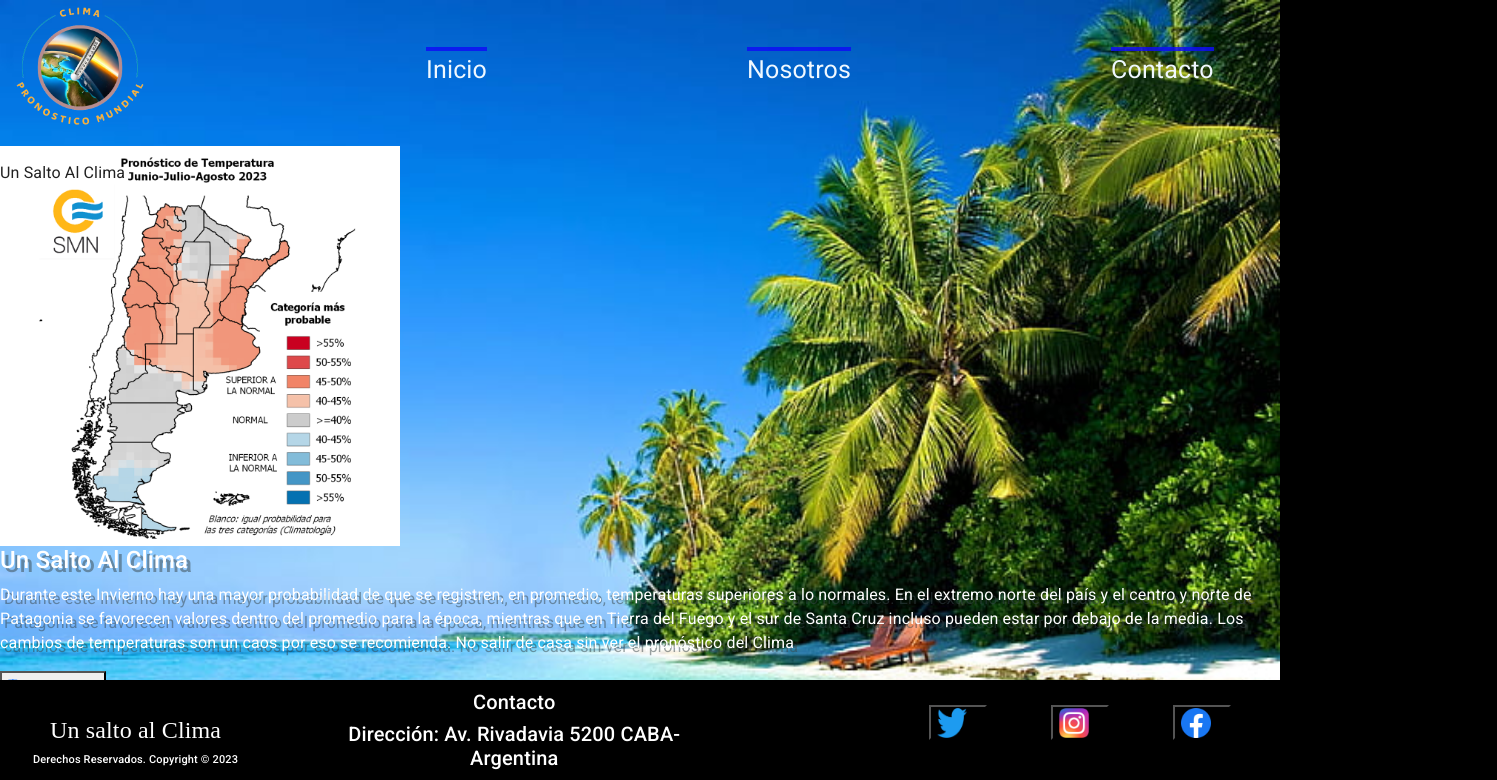
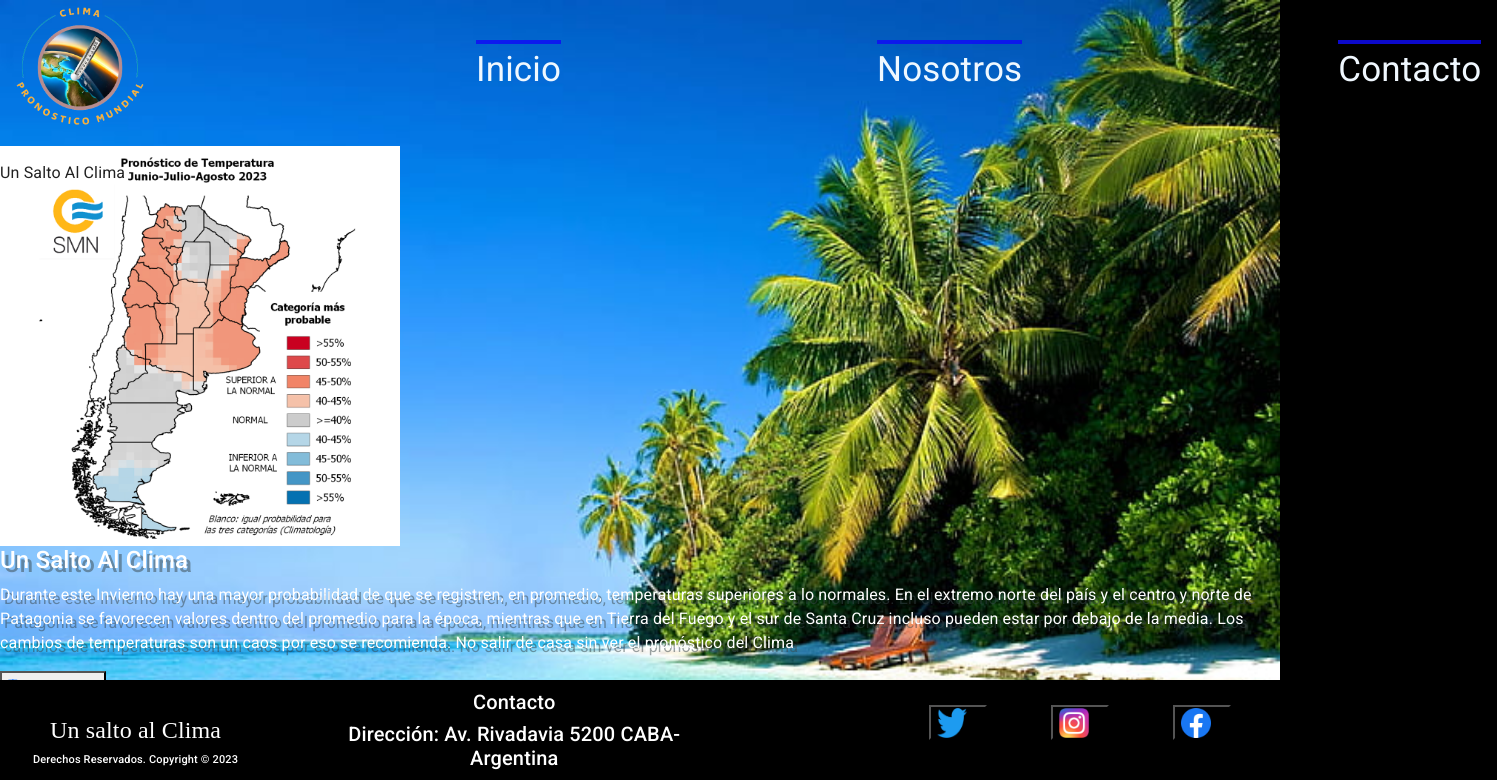
Before and after one commit to Nellyta82/ProyectoDelClima-, a React (Vite) app: page / in a window 1280 px wide. Shown: the top 780 px of the page, 1497 px wide, since content can reach past the window. Built offline with nearby package versions, Linux system fonts and the light colour scheme; no server answers.

Commit message:
principal

```diff
--- a/src/App.css
+++ b/src/App.css
@@ -1,5 +1,5 @@
 .App{
-  height: auto;
+  height: 1000px;
 
 
 }
@@ -63,9 +63,9 @@
 
 #container .me-auto #lista{
   text-decoration: none;
-  margin: 0 10px;
+  margin: 0 1rem;
   color: aliceblue;
-  margin-left: 250px;
+  margin-left: 300px;
   padding-bottom: 10px;
 }
 
@@ -78,7 +78,6 @@
   border-top:  rgba(15, 11, 246, 0.826) 0.3rem solid;
   padding: 0px;
   margin: 0 1rem;
-  font-size: 25px;
 }
 
 
@@ -129,9 +128,9 @@ section {
 #btn{
   border: #282c34 solid;
   background-color: blue;
-  color: white;
-  padding: 10px 20px;
+  color: hsl(0, 0%, 100%);
 }
+
 
 /*#container #lista1{
   text-decoration: none;
@@ -156,29 +155,3 @@ section {
   justify-content: center;
   align-items: center;
 }77
-
-.card-img-top{
-  height: 250px;
-  width: auto;
-  margin-top: 15px;
-}
-
-.col-md-4{
-  margin-top: 35px;
-  margin-bottom: 35px;
-  width: 300px;
-}
-
-.row{
-  margin-top: 25px;
-  margin-bottom: 200px;
-  justify-content: center;
-
-}
-
-.card-imag-top-image7{
-  margin-top: 35px;
-  margin-bottom: 35px;
-  width: 300px;
-
-}
```
